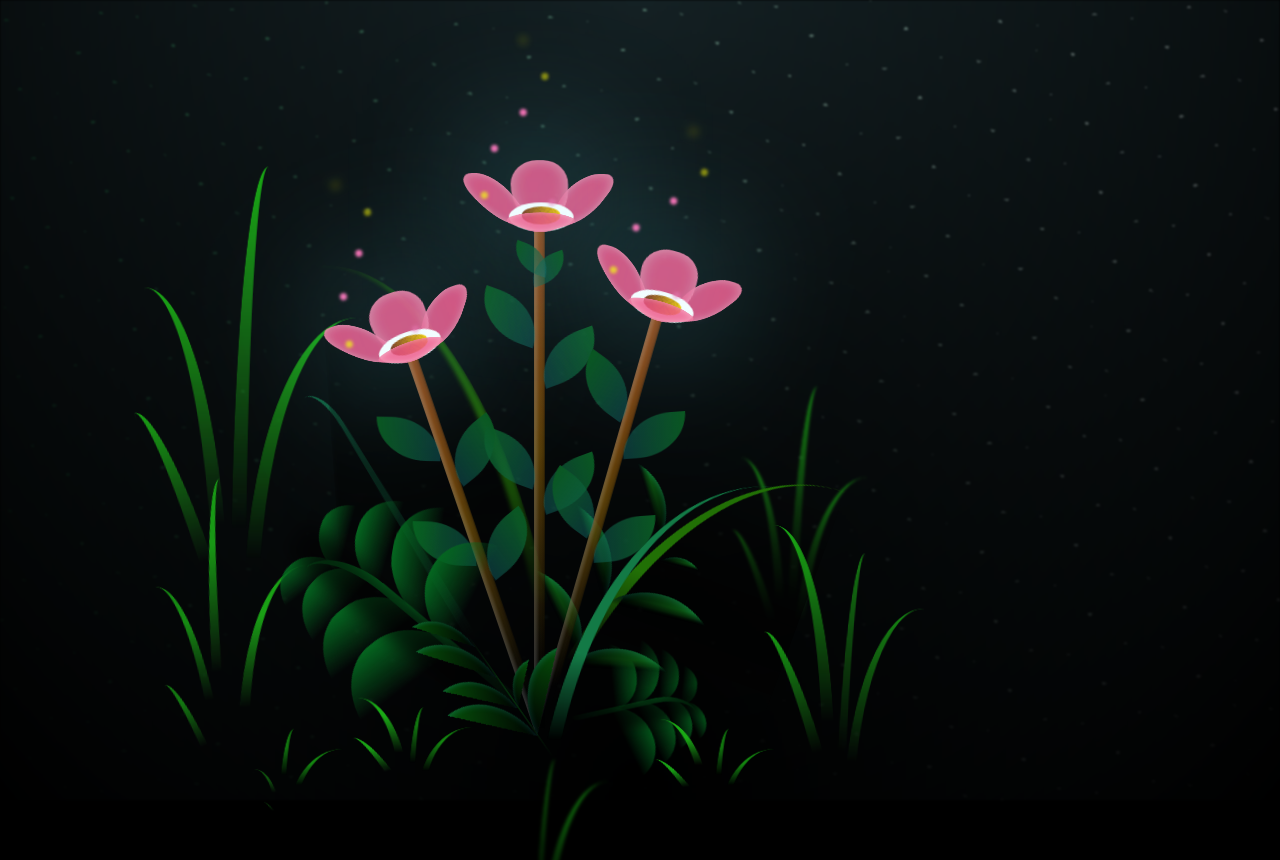
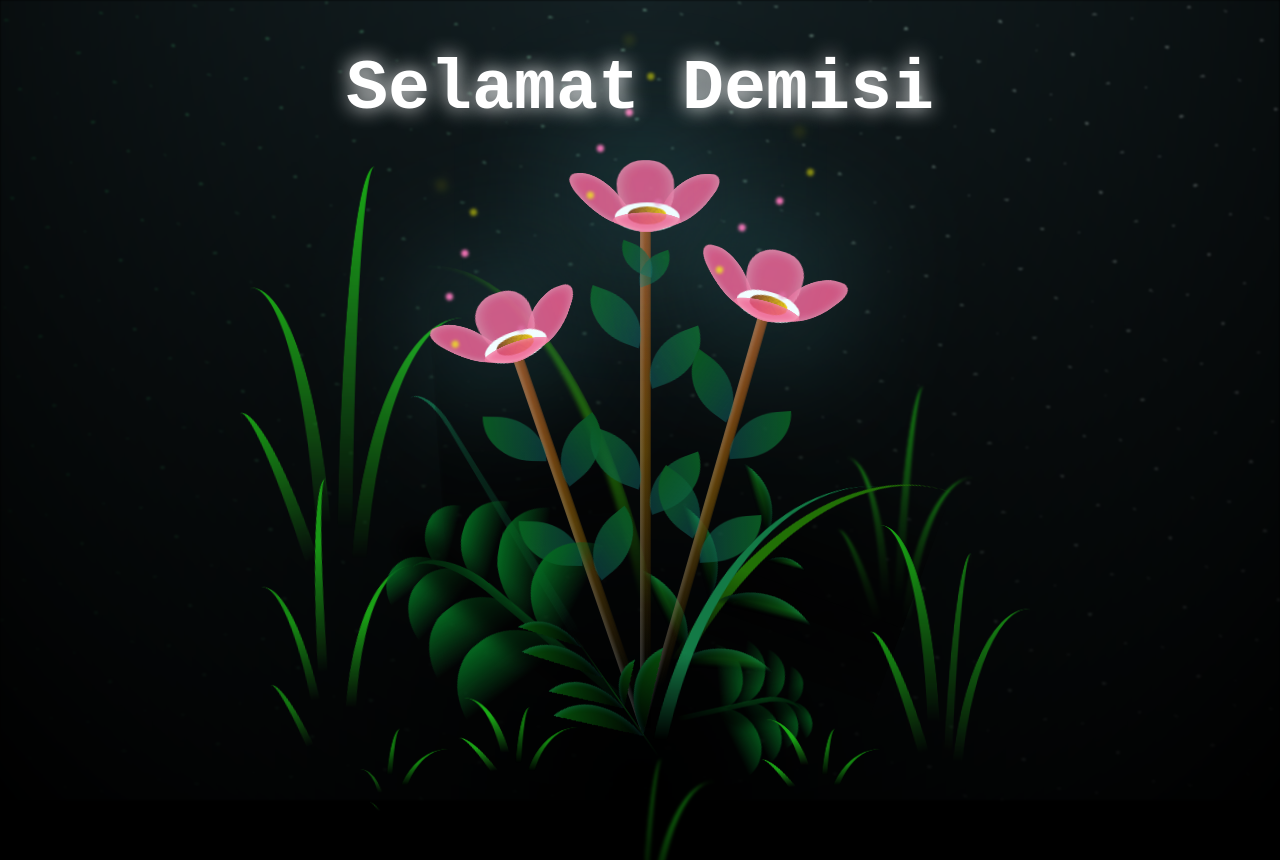
Before and after one commit to willythesillyone/Bunga, a plain HTML site: page flower.html in a window 1280 px wide. Shown: the top 860 px of the page. Drawn offline with Linux system fonts and the light colour scheme.

Commit message:
Add styling for title class in CSS

```diff
--- a/css/style.css
+++ b/css/style.css
@@ -9,6 +9,19 @@
 
 :root {
   --dark-color: #000;
+}
+
+.title {
+  position: absolute;
+  width: 100%;
+  text-align: center;
+  margin-top: 50px;
+  top: 0;
+  left: 0;
+  color: white;
+  font-family: 'Courier New', Courier, monospace;
+  font-size: 70px;
+  text-shadow: 0px 0px 20px white;
 }
 
 body {
```
